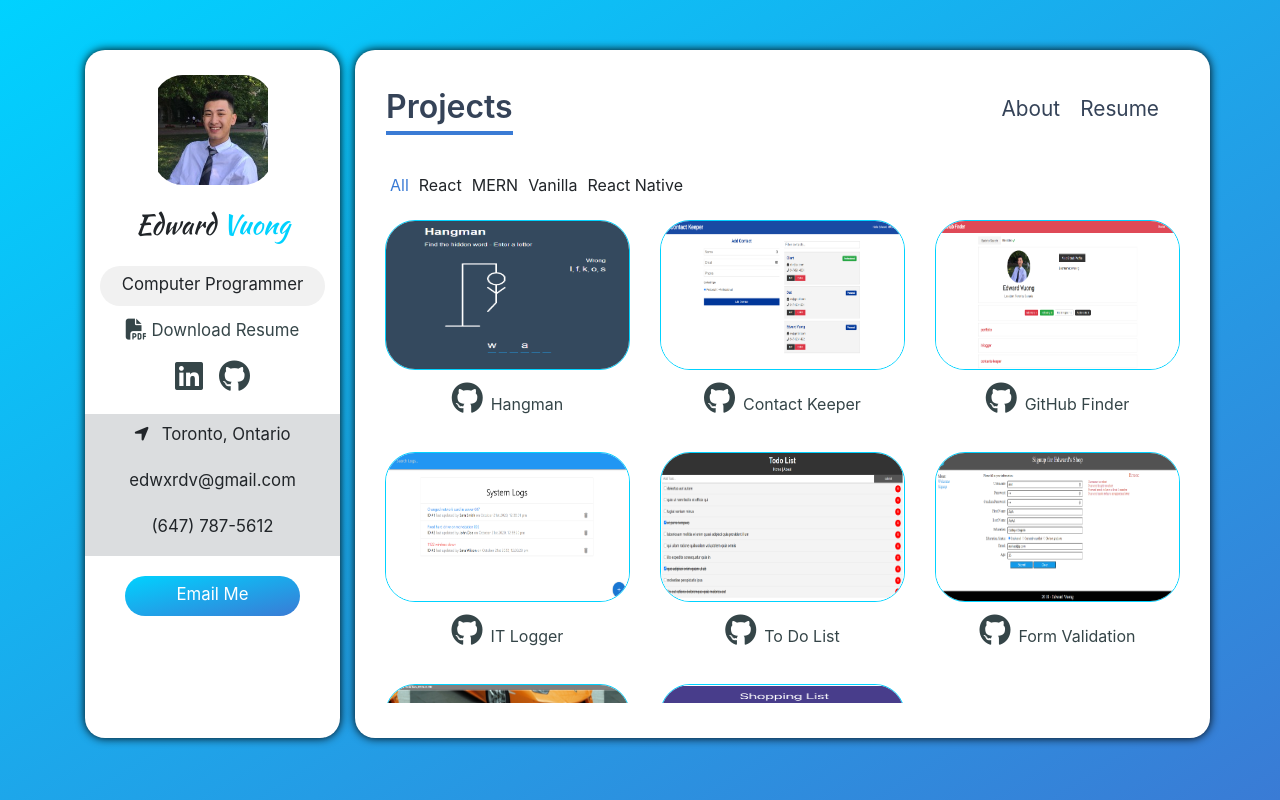
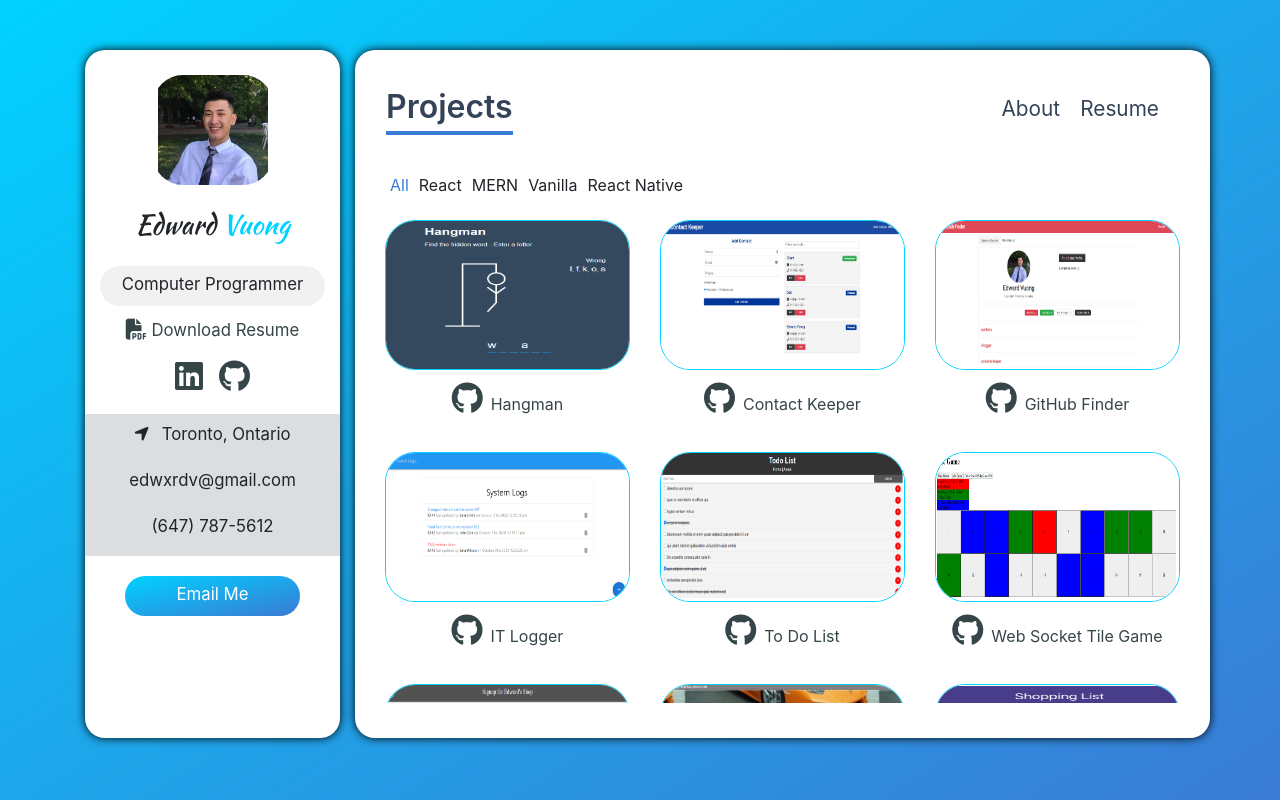
Before and after one commit to evuong/portfolio, a React (Create React App) app: page /projects in a window 1280 px wide. Built offline with nearby package versions, Linux system fonts and the light colour scheme.

Commit message:
added websocket game

```diff
--- a/src/data/projects_data.js
+++ b/src/data/projects_data.js
@@ -6,6 +6,7 @@ import form_validation from '../assets/projects_images/form_validation.png';
 import storefront from '../assets/projects_images/storefront.jpg';
 import shopping_list from '../assets/projects_images/shopping_list.png';
 import hangman from '../assets/projects_images/hangman.png';
+import tilegame from '../assets/projects_images/tile-game.png';
 
 const projects_data = [
   {
@@ -46,6 +47,13 @@ const projects_data = [
     github_url: 'https://github.com/evuong/todo-list',
     category: ['React']
   },
+  {
+    name: 'Web Socket Tile Game',
+    image: tilegame,
+    deployed_url: 'https://github.com/evuong/websocket-game',
+    github_url: 'https://github.com/evuong/websocket-game',
+    category: ['Vanilla']
+  },
 
   {
     name: 'Form Validation',
```
Also changed, not shown: src/assets/projects_images/tile-game.png (added).
